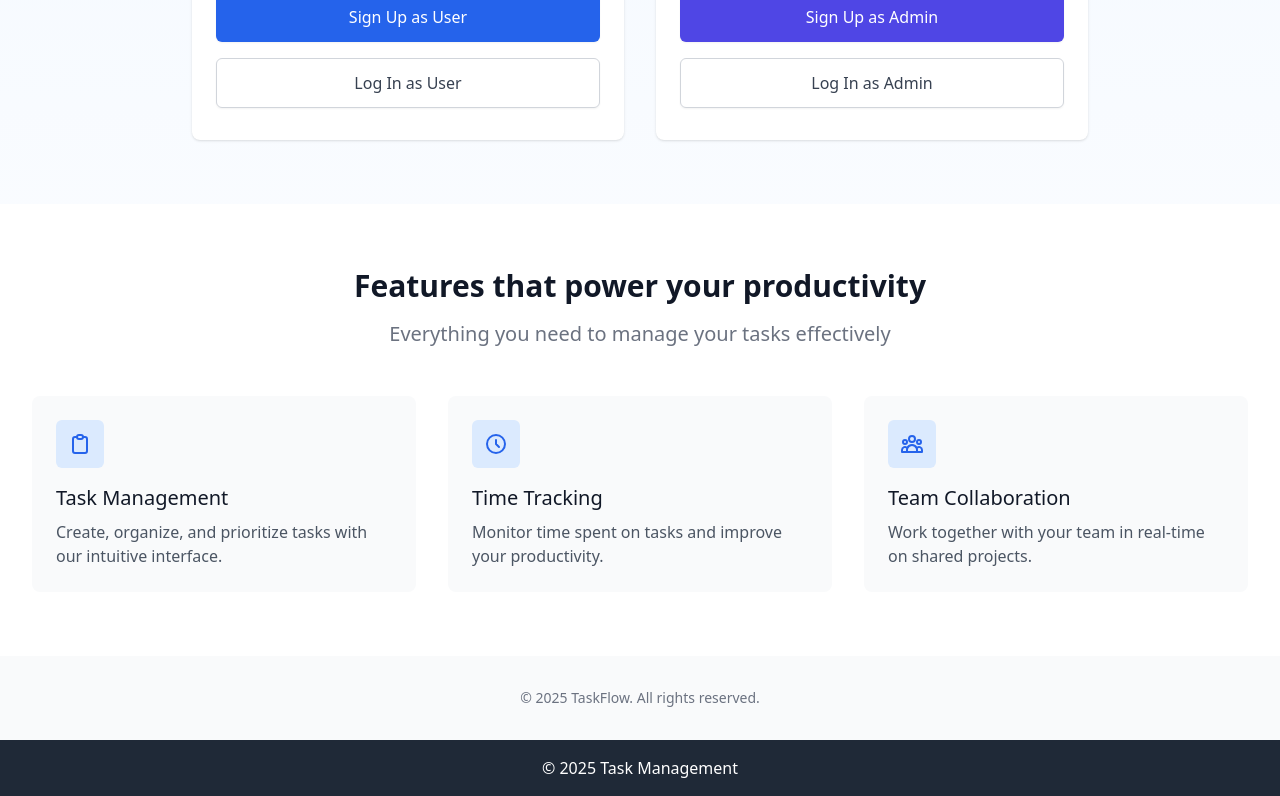
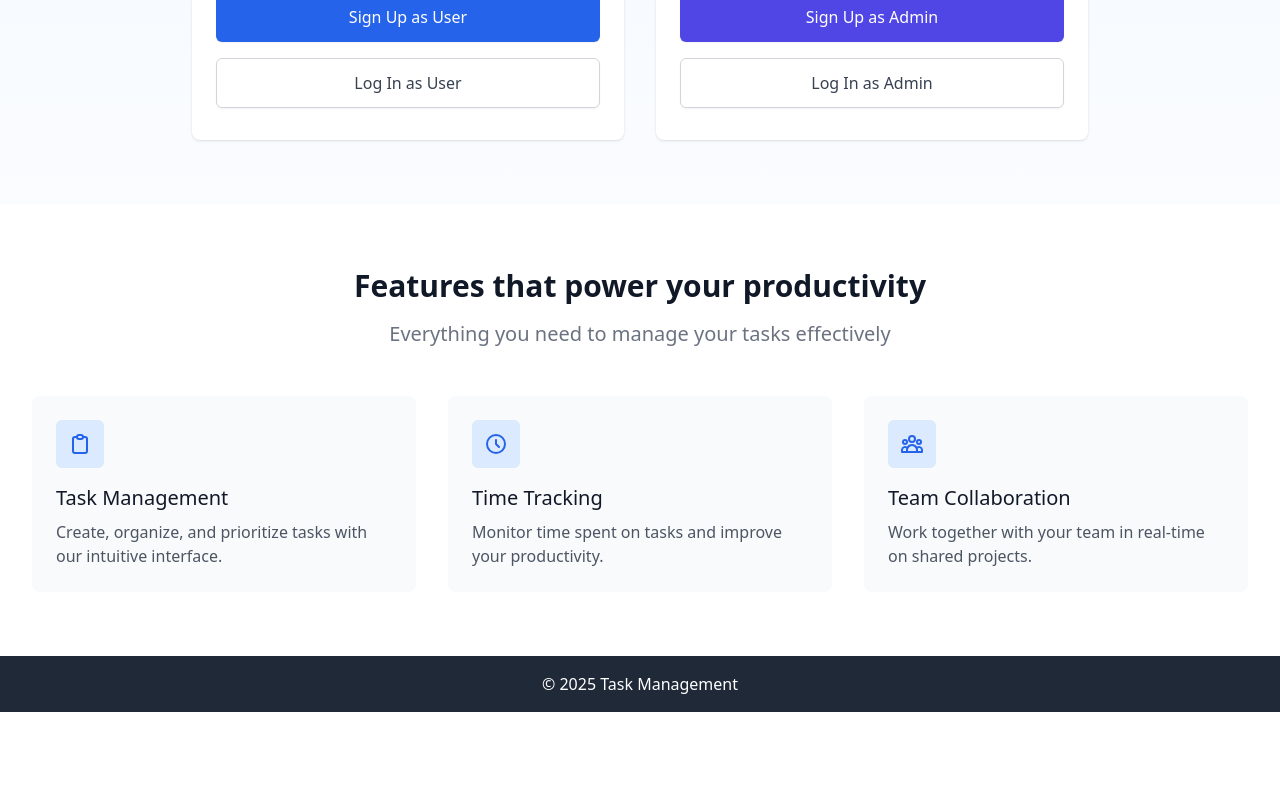
Before and after one commit to SudharsanSaravanan/Zidio-Task-Management-System, a React (Vite) app: page / in a window 1280 px wide. Shown: the part 760-1556 px from the top of the page. After the commit the page ends 1472 px from the top, so only its background shows below. Built offline with nearby package versions, Linux system fonts and the light colour scheme.

Commit message:
login, signup

```diff
--- a/src/pages/Landing.jsx
+++ b/src/pages/Landing.jsx
@@ -1,5 +1,5 @@
 import React from "react";
-import { Link, useNavigate } from "react-router-dom";
+import { useNavigate } from "react-router-dom";
 
 const Landing = () => {
   const navigate = useNavigate();
@@ -139,15 +139,6 @@ const Landing = () => {
           </div>
         </div>
       </div>
-
-      {/* Footer */}
-      <div className="bg-gray-50 py-8">
-        <div className="max-w-7xl mx-auto px-4 sm:px-6 lg:px-8">
-          <div className="text-center text-gray-500 text-sm">
-            <p>© 2025 TaskFlow. All rights reserved.</p>
-          </div>
-        </div>
-      </div>
     </div>
   );
 };
```
